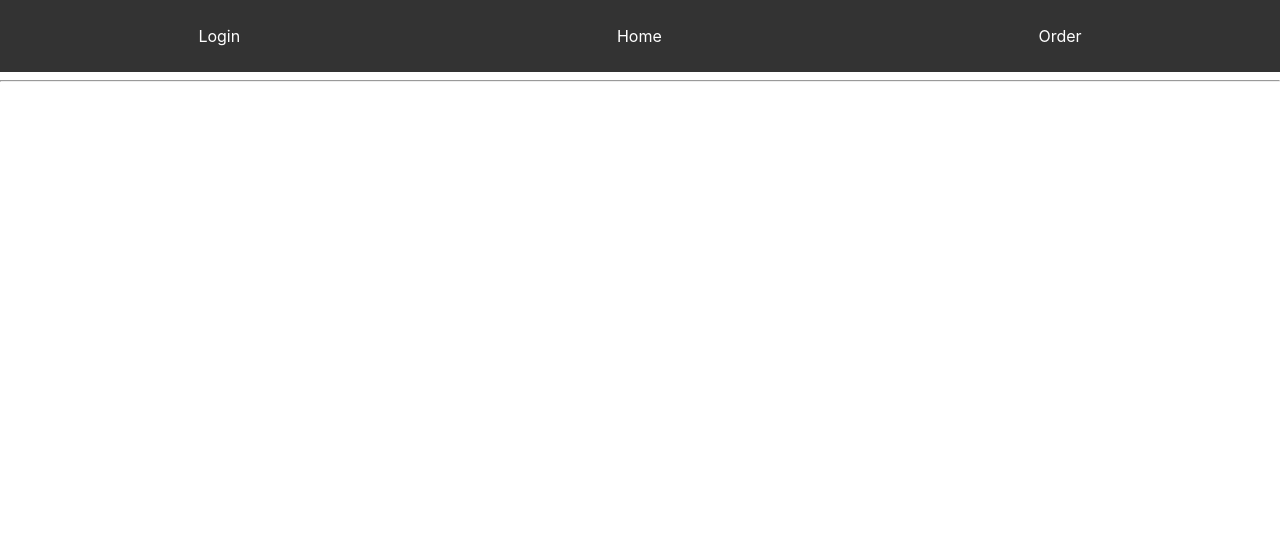
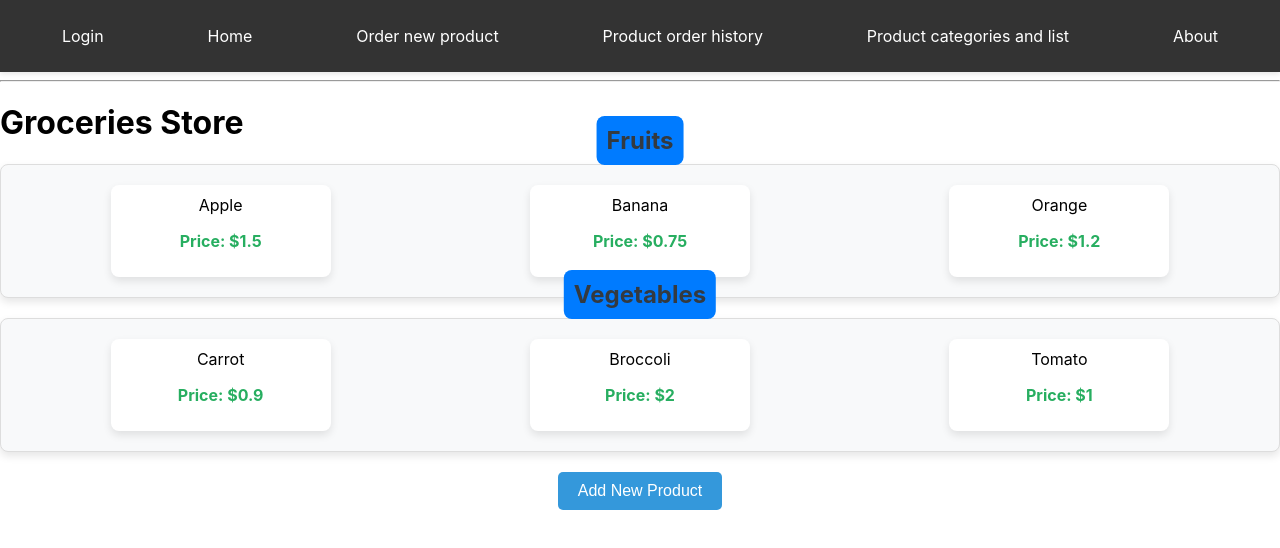
Before and after one commit to Makarovsky2222/groceries_shop_ITC, a React (Create React App) app in the folder arun-shop/: page /product in a window 1280 px wide. Before the commit this address had no page. Shown: the top 548 px of the page. Built offline with nearby package versions, Linux system fonts and the light colour scheme.

Commit message:
Reordered pages

```diff
--- a/arun-shop/src/App.js
+++ b/arun-shop/src/App.js
@@ -2,7 +2,8 @@
 import React from 'react';
 import { BrowserRouter as Router, Route, Routes } from 'react-router-dom';
 import Login from './pages/Login';
-import Home from './pages/Home';
+import Home from './pages/Home'
+import ProductList from './pages/ProductList';
 import Order from './pages/Order';
 import Navigation from './components/Navigation';
 
@@ -13,13 +14,15 @@ const App = () => {
         <Navigation />
 
         <hr />
-
         <Routes>
           <Route exact path="/" element={<Login />} />
           <Route exact path="/home" element={<Home />} />
           <Route exact path="/order" element={<Order />} />
+          <Route exact path="/product" element={<ProductList />} />
+
         </Routes>
       </div>
+
     </Router>
   );
 };
--- a/arun-shop/src/components/Category.css
+++ b/arun-shop/src/components/Category.css
@@ -1,10 +1,35 @@
 /* Category.css */
 .category {
   margin-bottom: 20px;
+  background-color: #f8f9fa; /* Light background color */
+  border: 1px solid #ddd; /* Border for a card-like appearance */
+  border-radius: 8px;
+  box-shadow: 0 4px 8px rgba(0, 0, 0, 0.1); /* Subtle box shadow */
+  transition: transform 0.3s; /* Added a transform transition for a subtle effect on hover */
+  position: relative; /* Enable relative positioning */
+}
+
+.category:hover {
+  transform: translateY(-5px); /* Move the card slightly upward on hover */
+}
+
+.category h2 {
+  margin: 0;
+  padding: 10px; /* Adjusted padding for a smaller "band" */
+  font-size: 1.5em; /* Adjust the font size */
+  color: #343a40; /* Dark text color */
+  background-color: #007bff; /* Background color for the category name */
+  border-radius: 8px; /* Rounded corners */
+  text-align: center; /* Center the text */
+  position: absolute; /* Position the title absolutely within the category */
+  left: 50%; /* Move to the middle horizontally */
+  transform: translateX(-50%); /* Adjust to center the title */
+  bottom: 100%; /* Move the title above the products */
 }
 
 .products-container {
   display: flex;
   justify-content: space-around;
   flex-wrap: wrap;
+  padding: 10px; /* Added padding for better spacing */
 }
--- a/arun-shop/src/components/Category.js
+++ b/arun-shop/src/components/Category.js
@@ -1,28 +1,23 @@
 // Category.js
 import React from 'react';
 import Product from './Product';
+import { Card } from 'react-bootstrap';
 import './Category.css';
 
-/**
- * Represents a category of grocery products.
- *
- * @param {Object} props - The properties of the Category component.
- * @param {string} props.categoryName - The name of the category.
- * @param {Array} props.products - An array of products in the category.
- * @returns {JSX.Element} - The Category component.
- */
 const Category = (props) => {
   const { categoryName, products } = props;
 
   return (
-    <div className="category">
-      <h2>{categoryName}</h2>
-      <div className="products-container">
-        {products.map((product, index) => (
-          <Product key={index} {...product} />
-        ))}
-      </div>
-    </div>
+    <Card className="category">
+      <Card.Header as="h2">{categoryName}</Card.Header>
+      <Card.Body>
+        <div className="products-container">
+          {products.map((product, index) => (
+            <Product key={index} {...product} />
+          ))}
+        </div>
+      </Card.Body>
+    </Card>
   );
 }
 
--- a/arun-shop/src/components/Navigation.css
+++ b/arun-shop/src/components/Navigation.css
@@ -2,6 +2,7 @@
 nav {
     background-color: #333;
     padding: 10px;
+    box-shadow: 0 2px 5px rgba(0, 0, 0, 0.1); /* Add a subtle box shadow */
   }
 
   ul {
@@ -18,4 +19,12 @@ nav {
   a {
     text-decoration: none;
     color: white;
+    font-size: 16px;
+    padding: 10px;
+    border-radius: 5px;
+    transition: background-color 0.3s;
   }
+
+  a:hover {
+    background-color: #555; /* Slightly darker on hover */
+  }
--- a/arun-shop/src/components/Navigation.js
+++ b/arun-shop/src/components/Navigation.js
@@ -15,7 +15,16 @@ const Navigation = () => {
           <Link to="/home">Home</Link>
         </li>
         <li>
-          <Link to="/order">Order</Link>
+          <Link to="/order">Order new product</Link>
+        </li>
+        <li>
+          <Link to="/history">Product order history</Link>
+        </li>
+        <li>
+          <Link to="/product">Product categories and list</Link>
+        </li>
+        <li>
+          <Link to="/about">About</Link>
         </li>
       </ul>
     </nav>
--- a/arun-shop/src/components/Product.css
+++ b/arun-shop/src/components/Product.css
@@ -1,13 +1,18 @@
 /* Product.css */
 .product {
-    border: 1px solid #ddd;
+  border: none;
   padding: 10px;
   margin: 10px;
   width: 200px;
   text-align: center;
-    background-color: #837474;
+  background-color: #fff; /* Changed the background color to white */
   border-radius: 8px;
   box-shadow: 0 4px 8px rgba(0, 0, 0, 0.1);
+  transition: transform 0.3s; /* Added a transform transition for a subtle effect on hover */
+}
+
+.product:hover {
+  transform: translateY(-5px); /* Move the card slightly upward on hover */
 }
 
 .price {
--- a/arun-shop/src/components/Product.js
+++ b/arun-shop/src/components/Product.js
@@ -1,22 +1,17 @@
 // Product.js
 import React from 'react';
+import { Card } from 'react-bootstrap';
 import './Product.css';
 
-/**
- * Represents an individual grocery product.
- *
- * @param {Object} props - The properties of the Product component.
- * @param {string} props.name - The name of the product.
- * @param {number} props.price - The price of the product.
- * @returns {JSX.Element} - The Product component.
- */
 const Product = (props) => {
   return (
-    <div className="product">
-      <h2>{props.name}</h2>
-      <p className="price">Price: ${props.price}</p>
-      {/* Add more details as needed */}
-    </div>
+    <Card className="product">
+      <Card.Body>
+        <Card.Title>{props.name}</Card.Title>
+        <Card.Text className="price">Price: ${props.price}</Card.Text>
+        {/* Add more details as needed */}
+      </Card.Body>
+    </Card>
   );
 }
 
--- a/arun-shop/src/pages/Home.js
+++ b/arun-shop/src/pages/Home.js
@@ -1,40 +1,12 @@
 //Home.js
-
 import React from "react";
-import AddProduct from "../components/AddProduct";
-import Category from "../components/Category";
 
 const Home = () => {
-    const categories = [
-        {
-          categoryName: "Fruits",
-          products: [
-            { name: "Apple", price: 1.5 },
-            { name: "Banana", price: 0.75 },
-            { name: "Orange", price: 1.2 },
-          ],
-        },
-        {
-          categoryName: "Vegetables",
-          products: [
-            { name: "Carrot", price: 0.9 },
-            { name: "Broccoli", price: 2.0 },
-            { name: "Tomato", price: 1.0 },
-          ],
-        },
-        // Add more categories as needed
-      ];
-
-
-  return (
-    <div>
-      <h1>Groceries Store</h1>
-      <AddProduct />
-      {categories.map((category, index) => (
-        <Category key={index} {...category} />
-      ))}
-    </div>
-  );
+    return (
+        <div>
+            Home
+        </div>
+    )
 };
 
 export default Home;
--- /dev/null
+++ b/arun-shop/src/pages/ProductList.js
@@ -0,0 +1,40 @@
+  //Home.js
+
+  import React from "react";
+  import AddProduct from "../components/AddProduct";
+  import Category from "../components/Category";
+
+  const Home = () => {
+      const categories = [
+          {
+            categoryName: "Fruits",
+            products: [
+              { name: "Apple", price: 1.5 },
+              { name: "Banana", price: 0.75 },
+              { name: "Orange", price: 1.2 },
+            ],
+          },
+          {
+            categoryName: "Vegetables",
+            products: [
+              { name: "Carrot", price: 0.9 },
+              { name: "Broccoli", price: 2.0 },
+              { name: "Tomato", price: 1.0 },
+            ],
+          },
+          // Add more categories as needed
+        ];
+
+
+    return (
+      <div>
+        <h1>Groceries Store</h1>
+        {categories.map((category, index) => (
+          <Category key={index} {...category} />
+        ))}
+        <AddProduct />
+      </div>
+    );
+  };
+
+  export default Home;
```
Also changed, not shown: arun-shop/src/pages/About.js (added), arun-shop/src/pages/History.js (added). Lines whose indentation alone changed are shown as unchanged.
